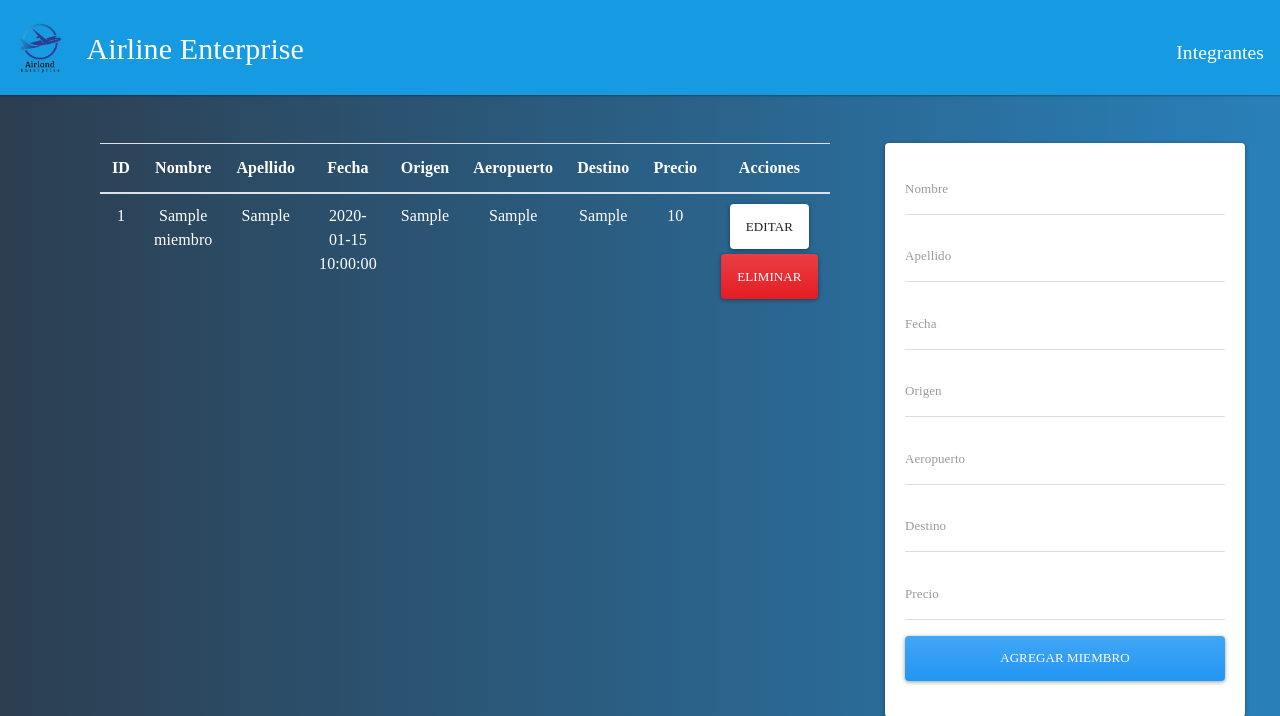
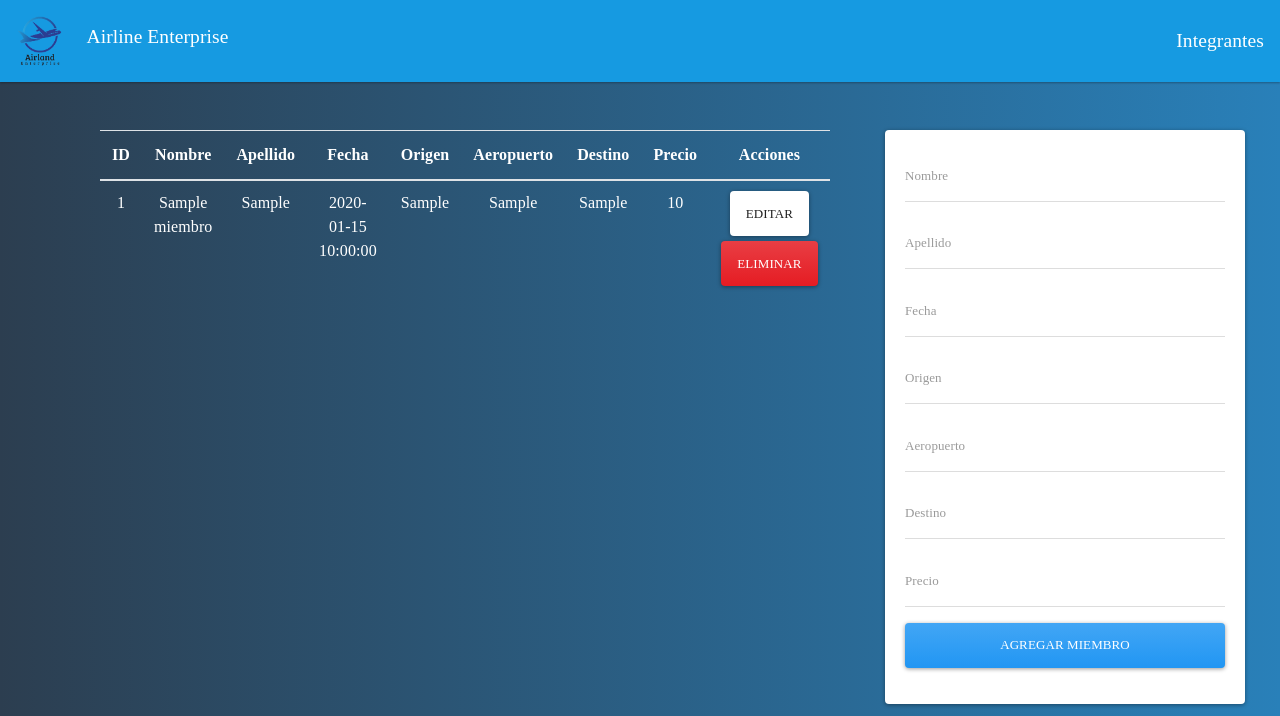
Before and after one commit to GonJurado/SO-G03, a Flask app: page / in a window 1280 px wide. Shown: the top 716 px of the page. Run offline with Flask 3, Linux system fonts and the light colour scheme; tables that the repository leaves empty or names only in its code hold one stand-in row (values such as "Sample post"); some libraries are stand-ins or nearby versions.

Commit message:
Update main.css

```diff
--- a/flask-contacts-app/static/css/main.css
+++ b/flask-contacts-app/static/css/main.css
@@ -27,18 +27,16 @@ body {
   padding-top: 10px;
   align-self: center;
 }
-.navbar.navbar-dark.bg-dark span{
-  padding-top: 10px;
-  font-size: 30px;
-}
+
 .navbar-brand-img {
   height: 50px;
   margin-right: 15px;
 }
 .navbar-brand span {
-  font-size: 28px;
   font-weight: bold;
   color: white;
+  padding-top: 10px;
+  font-size: 30px;
 }
 .integrante-img {
   width: 200px;
```
